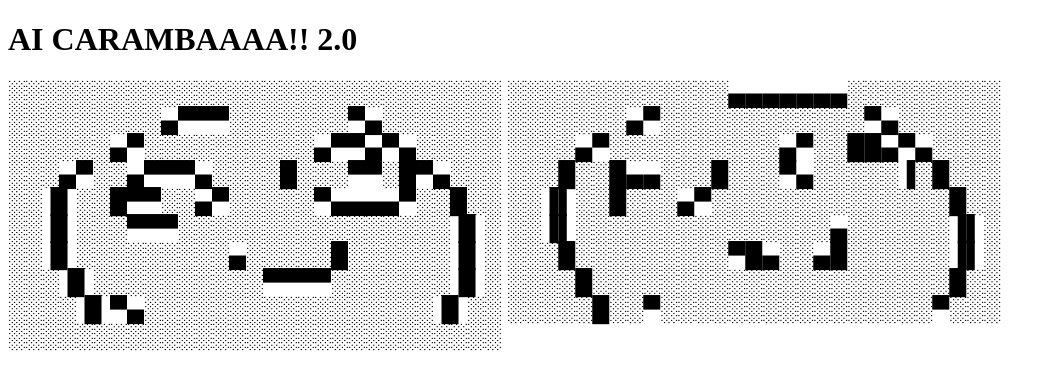
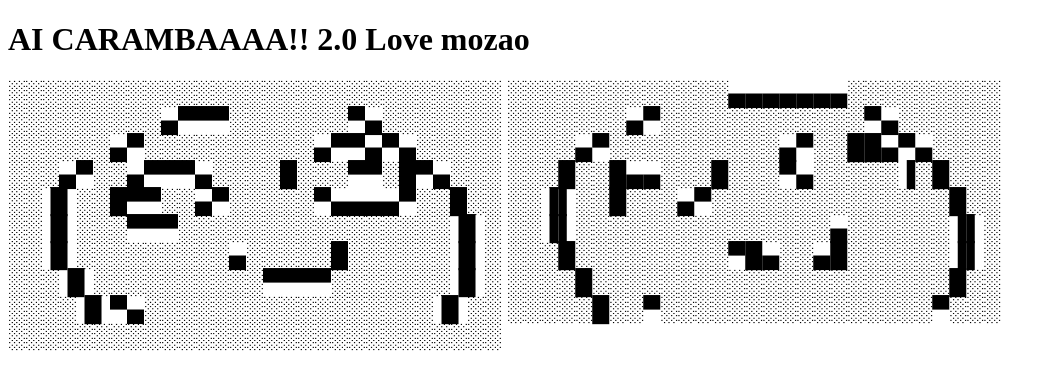
Before and after one commit to ZechsMarquise/SCM, a plain HTML site: page index.html in a window 1280 px wide. Shown: the whole page, without its empty margins (0-1056 px from the left). Drawn offline with Linux system fonts and the light colour scheme.

Commit message:
Add mozao

```diff
--- a/index.html
+++ b/index.html
@@ -6,7 +6,9 @@
     <meta name="viewport" content="width=device-width, initial-scale=1.0">
     <title>Document</title>
 
-<h1>AI CARAMBAAAA!! 2.0</h1>
+<h1>AI CARAMBAAAA!! 2.0
+    Love mozao
+</h1>
     <h2>
 
     ░░░░░░░░░░░░░░░░░░░░░░░░░░░░░
```
